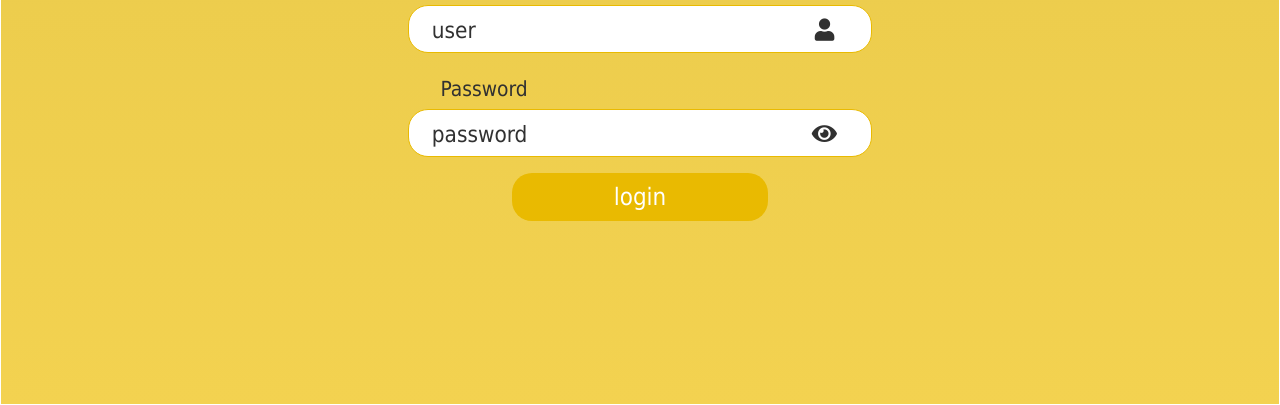
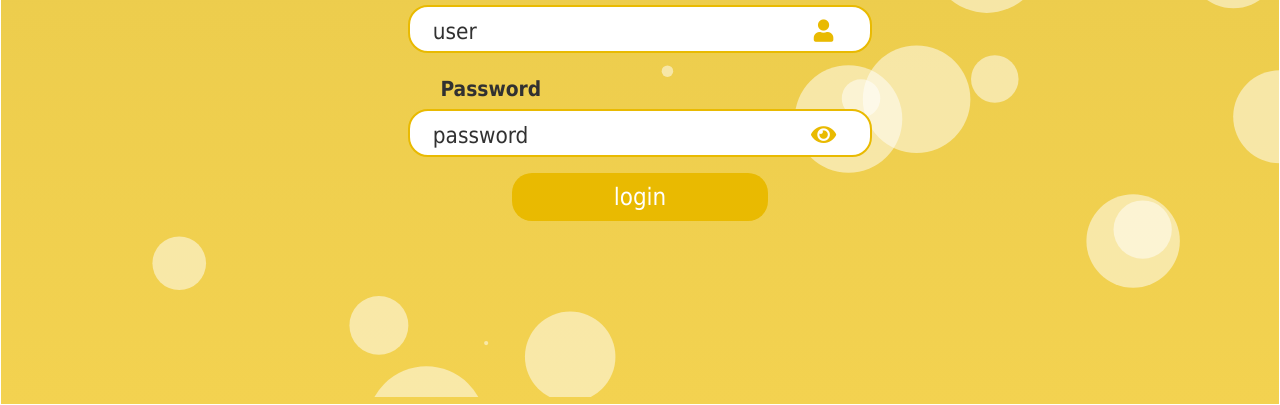
Before and after one commit to danielfernandezag/recipe-mngr-app-js, a website built with webpack: page public/index.html in a window 1280 px wide. Shown: the part 395-800 px from the top of the page. Built offline with nearby package versions, Linux system fonts and the light colour scheme; a web font is replaced by a local one.

Commit message:
added particles-js

```diff
--- /dev/null
+++ b/public/assets/particles.config.json
@@ -0,0 +1,110 @@
+{
+	"particles": {
+		"number": {
+			"value": 20,
+			"density": {
+				"enable": true,
+				"value_area": 800
+			}
+		},
+		"color": {
+			"value": "#ffffff"
+		},
+		"shape": {
+			"type": "circle",
+			"stroke": {
+				"width": 0,
+				"color": "#000000"
+			},
+			"polygon": {
+				"nb_sides": 5
+			},
+			"image": {
+				"src": "img/github.svg",
+				"width": 100,
+				"height": 100
+			}
+		},
+		"opacity": {
+			"value": 0.5,
+			"random": false,
+			"anim": {
+				"enable": false,
+				"speed": 1,
+				"opacity_min": 0.1,
+				"sync": false
+			}
+		},
+		"size": {
+			"value": 60,
+			"random": true,
+			"anim": {
+				"enable": false,
+				"speed": 40,
+				"size_min": 0.1,
+				"sync": false
+			}
+		},
+		"line_linked": {
+			"enable": false,
+			"distance": 150,
+			"color": "#ffffff",
+			"opacity": 0.4,
+			"width": 1
+		},
+		"move": {
+			"enable": true,
+			"speed": 6,
+			"direction": "none",
+			"random": false,
+			"straight": false,
+			"out_mode": "out",
+			"bounce": false,
+			"attract": {
+				"enable": false,
+				"rotateX": 600,
+				"rotateY": 1200
+			}
+		}
+	},
+	"interactivity": {
+		"detect_on": "canvas",
+		"events": {
+			"onhover": {
+				"enable": false,
+				"mode": "repulse"
+			},
+			"onclick": {
+				"enable": true,
+				"mode": "push"
+			},
+			"resize": true
+		},
+		"modes": {
+			"grab": {
+				"distance": 400,
+				"line_linked": {
+					"opacity": 1
+				}
+			},
+			"bubble": {
+				"distance": 400,
+				"size": 40,
+				"duration": 2,
+				"opacity": 8,
+				"speed": 3
+			},
+			"repulse": {
+				"distance": 200,
+				"duration": 0.4
+			},
+			"push": {
+				"particles_nb": 4
+			},
+			"remove": {
+				"particles_nb": 2
+			}
+		}
+	},
+	"retina_detect": true
+}
--- a/public/index.css
+++ b/public/index.css
@@ -14,14 +14,22 @@ body {
 	min-width: 100%;
 	max-height: 100%;
 	max-width: 100%;
-	/* background: rgb(28, 0, 36);
-  background: linear-gradient(180deg, rgba(28, 0, 36, 1) 0%, rgba(86, 9, 121, 1) 35%, rgba(149, 0, 255, 1) 100%); */
 	background: #d4b746;
 	background: linear-gradient(180deg, #d4b746 0%, #edcd4d 50%, #f3d250 100%);
+}
+/******************************************************* PARTICLES  *************************************************/
+
+div#particles {
+	position: absolute;
+	z-index: 2;
+	width: 100%;
+	height: 99%;
 }
 
 /******************************************************* LOGIN PAGE *************************************************/
 div#login-container {
+	position: relative;
+	z-index: 3;
 	height: 100%;
 	width: 100%;
 	min-height: 100%;
@@ -83,13 +91,14 @@ div#lbl-user {
 	text-align: start;
 	width: 100%;
 	font-size: 1.3rem;
+	font-weight: 800;
 }
 
 div#input-password,
 div#input-user {
 	background: #ffffff;
 	border-radius: 20px;
-	border: solid 1px #e9ba01;
+	border: solid 2px #e9ba01;
 	width: 100%;
 	height: 3rem;
 	font-size: 1.4rem;
@@ -110,6 +119,8 @@ div#input-user input {
 
 div#input-password i,
 div#input-user i {
+	color: #e9ba01;
+	-webkit-text-fill-color: #e9ba01;
 	display: inline-block;
 	width: 20%;
 	cursor: pointer;
--- a/public/index.html
+++ b/public/index.html
@@ -7,7 +7,9 @@
 		<link rel="shortcut icon" href="./images/favicon.ico" />
 		<meta name="theme-color" content="#e9ba01" />
 		<link rel="stylesheet" type="text/css" href="./index.css" />
+		<script src="./scripts/particles.js" defer></script>
 		<script src="./scripts/main.bundle.min.js" defer></script>
+		<script src="https://cdn.jsdelivr.net/npm/particles.js@2.0.0/particles.min.js"></script>
 		<!-- <script src="https://www.gstatic.com/firebasejs/5.8.1/firebase.js"></script>
 		<script>
 			// Initialize Firebase
@@ -25,7 +27,8 @@
 		<link rel="stylesheet" href="https://use.fontawesome.com/releases/v5.6.3/css/all.css" integrity="sha384-UHRtZLI+pbxtHCWp1t77Bi1L4ZtiqrqD80Kn4Z8NTSRyMA2Fd33n5dQ8lWUE00s/" crossorigin="anonymous" />
 		<title>Recipes Manager App</title>
 	</head>
-	<body>
+	<body id="body">
+		<div id="particles"></div>
 		<!-- ************************************   LOGIN  *************************************************** -->
 		<div id="login-container">
 			<div id="login-logo"><img src="./images/main-logo.png" alt="" /></div>
@@ -40,6 +43,7 @@
 				</div>
 				<div id="login-button"><button>login</button></div>
 			</div>
+			<div id="login-footer"></div>
 		</div>
 		<!-- ************************************   MAIN  *************************************************** -->
 		<div id="main-container">
--- a/public/scripts/main.bundle.js
+++ b/public/scripts/main.bundle.js
@@ -1,6 +1,9 @@
 'use strict';
 
 window.addEventListener('load', function () {
+	particlesJS.load('particles', './assets/particles.config.json', function () {
+		console.log('callback - particles.js config loaded');
+	});
 	var login = document.getElementById('login-container');
 	var main = document.getElementById('main-container');
 	main.style.display = 'none';
--- a/src/index.js
+++ b/src/index.js
@@ -1,4 +1,7 @@
 window.addEventListener('load', () => {
+	particlesJS.load('particles', './assets/particles.config.json', function() {
+		console.log('callback - particles.js config loaded');
+	});
 	const login = document.getElementById('login-container');
 	const main = document.getElementById('main-container');
 	main.style.display = 'none';
```
Also changed, not shown: public/scripts/main.bundle.min.js.
